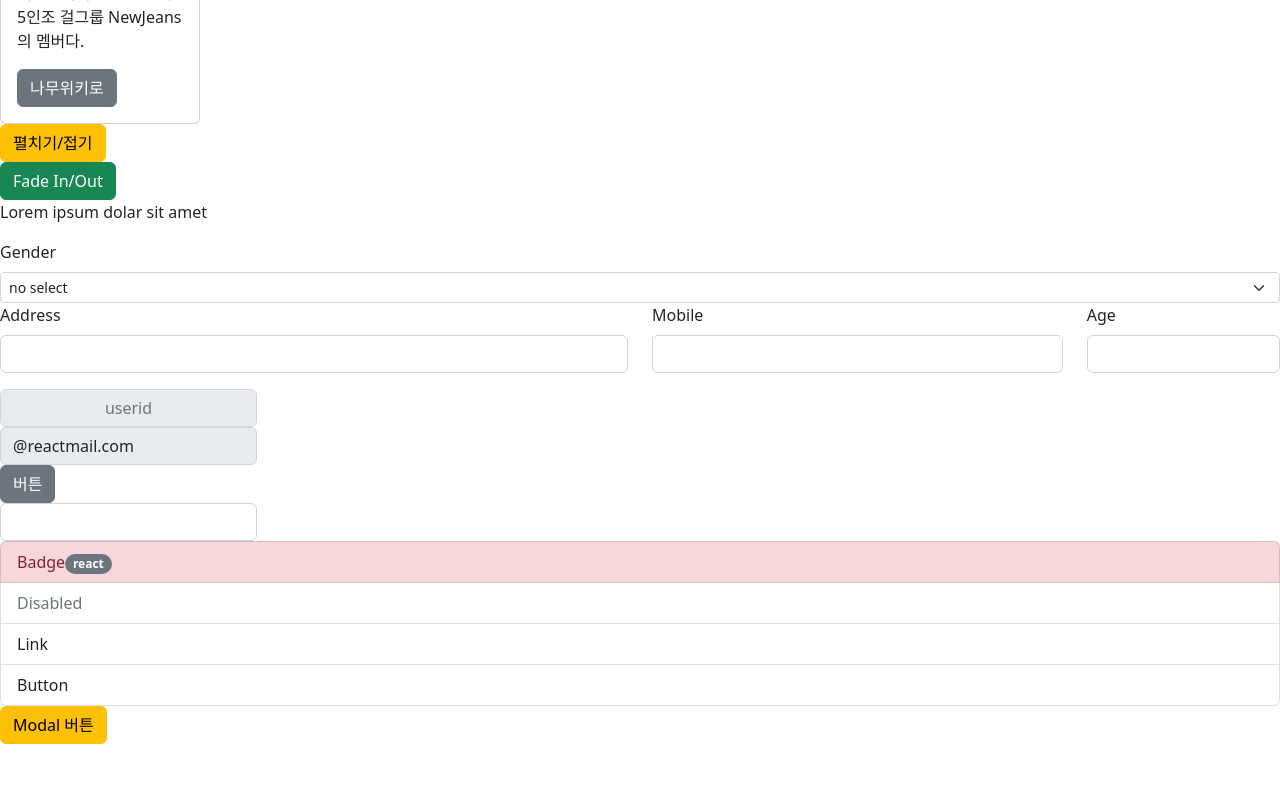
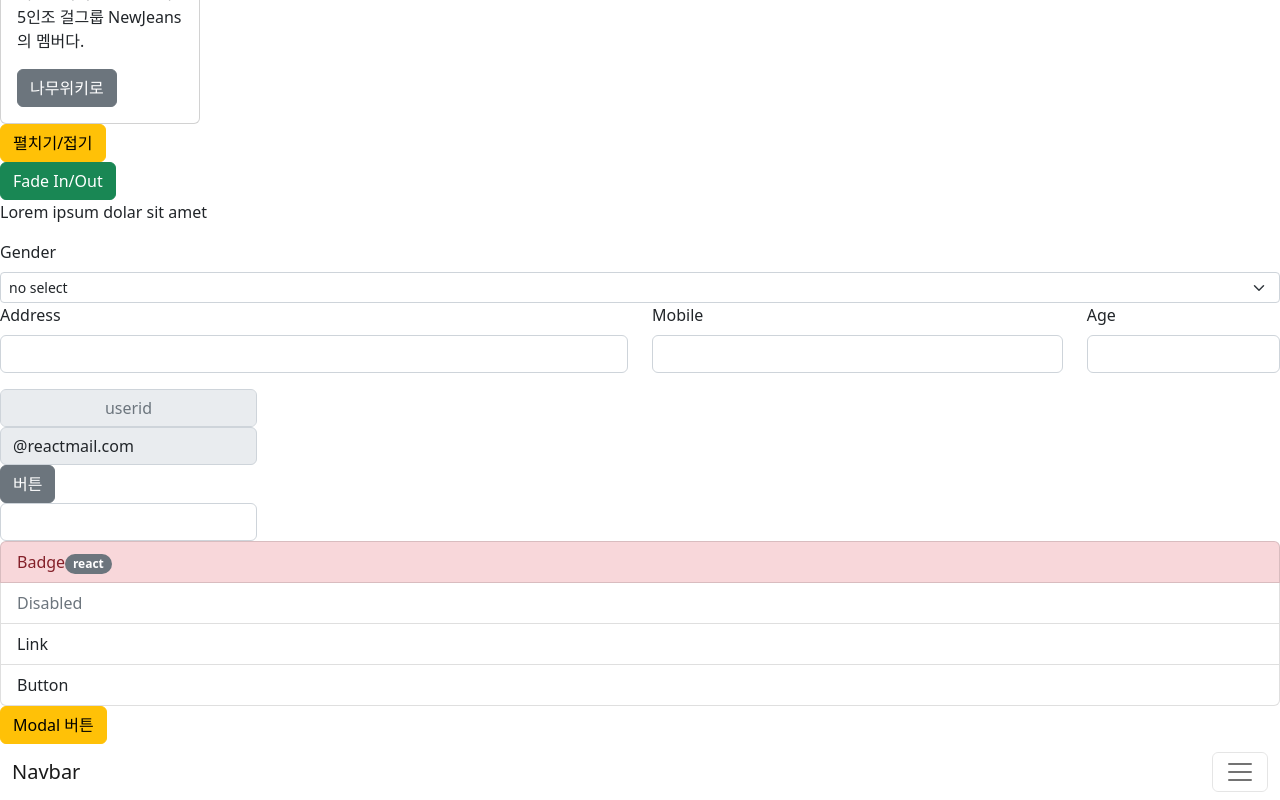
Before and after one commit to bookpark/react-ex, a React (Create React App) app in the folder strapapp/: page / in a window 1280 px wide. Shown: the part 524-1324 px from the top of the page. Before the commit the page ends 1268 px from the top, so only its background shows below. Built offline with nearby package versions, Linux system fonts and the light colour scheme.

Commit message:
Navbar 예제

```diff
--- a/strapapp/src/App.js
+++ b/strapapp/src/App.js
@@ -12,6 +12,7 @@ import ReactstrapForm from './ReactstrapForm';
 import ReactstrapInputGroup from './ReactstrapInputGroup';
 import ReactstrapListGroup from './ReactstrapListGroup';
 import ReactstrapModal from './ReactstrapModal';
+import ReactstrapNavbar from './ReactstrapNavbar';
 
 function App() {
   return (
@@ -29,6 +30,7 @@ function App() {
       <ReactstrapInputGroup />
       <ReactstrapListGroup />
       <ReactstrapModal />
+      <ReactstrapNavbar />
     </>
   );
 }
--- /dev/null
+++ b/strapapp/src/ReactstrapNavbar.js
@@ -0,0 +1,36 @@
+import { Component } from 'react';
+import { Collapse, Navbar, NavbarToggler, NavbarBrand, Nav, NavItem, NavLink, Col } from 'reactstrap'
+
+class ReactstrapNavbar extends Component {
+    constructor(props) {
+        super(props);
+        this.state = { collapsed: false };
+    }
+
+    toggle = (e) => {
+        this.setState({ collapsed: !this.state.collapsed })
+    }
+
+    render() {
+        return (
+            <>
+                <Navbar color='faded' light>
+                    <NavbarBrand href='/' className='mr-auto'>Navbar</NavbarBrand>
+                    <NavbarToggler onClick={this.toggle} className='mr-2' />
+                    <Collapse isOpen={this.state.collapsed} navbar>
+                        <Nav navbar>
+                            <NavItem>
+                                <NavLink href='#'>React</NavLink>
+                            </NavItem>
+                            <NavItem>
+                                <NavLink href='https://naver.com'>네이버</NavLink>
+                            </NavItem>
+                        </Nav>
+                    </Collapse>
+                </Navbar>
+            </>
+        )
+    }
+}
+
+export default ReactstrapNavbar;
```
